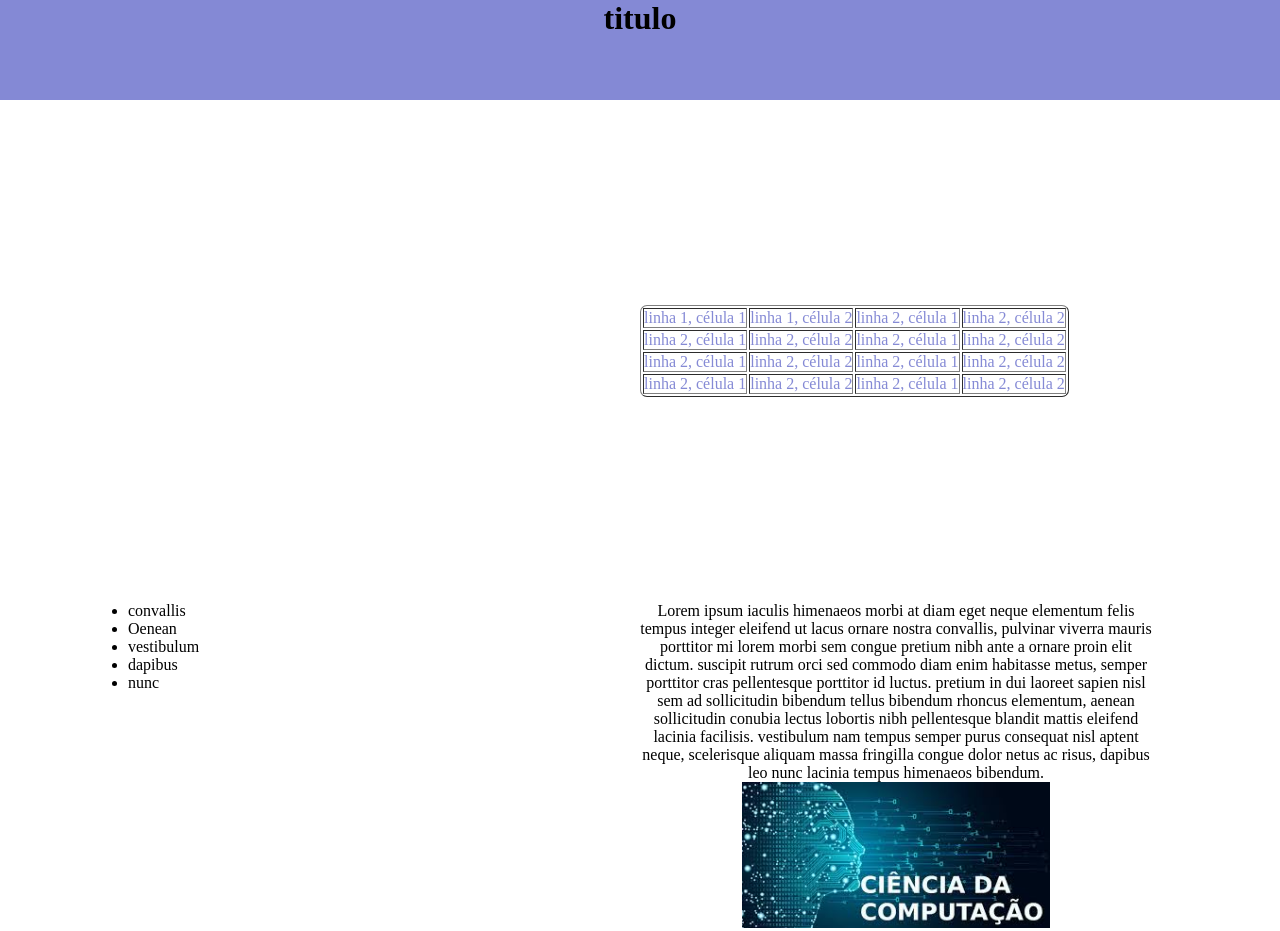
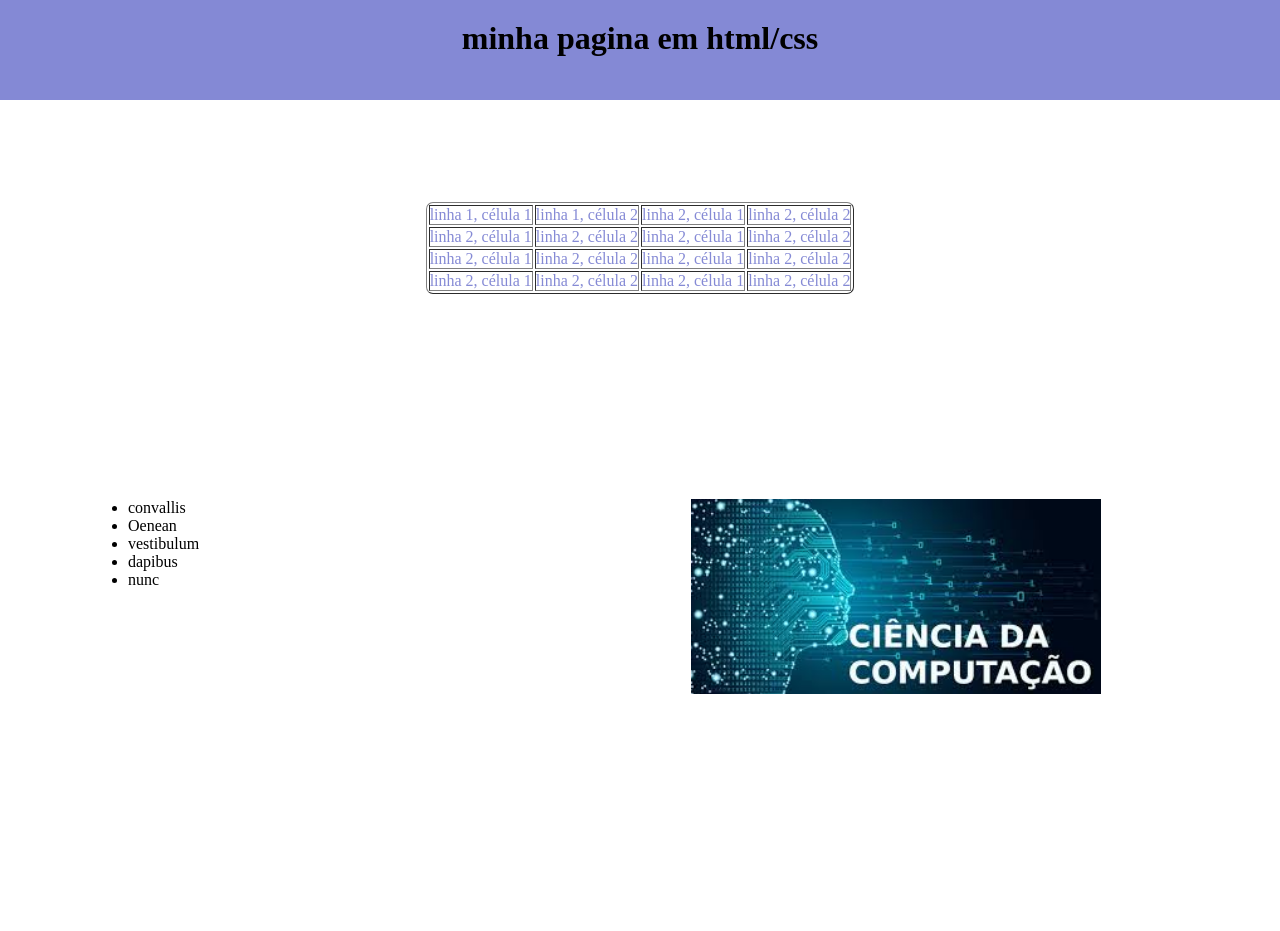
Before and after one commit to michel110299/Aula-ProgramacaoWEB, a plain HTML site: page index.html in a window 1280 px wide. Shown: the top 931 px of the page. Drawn offline with Linux system fonts and the light colour scheme.

Commit message:
exercicio finalizado

```diff
--- a/estilo.css
+++ b/estilo.css
@@ -14,7 +14,7 @@
 }
 img{
 
-    width: 60%;
+    width: 80%;
 
 }
 
@@ -23,7 +23,13 @@ img{
     height:100px;
     text-align: center;
     background-color: rgba(13, 23, 172, 0.507);
- }
+}
+
+#header h1{
+
+    padding-top: 20px;
+}
+
 
 #left{
     width:50%;
@@ -55,9 +61,9 @@ img{
 table{
     border-radius: 7px;
     color: rgba(13, 23, 172, 0.507);
-    margin-left: 50%;
-    margin-top: 20%;
-
+    margin-left: auto;
+    margin-right: auto;
+    margin-top: 10%;
 
 
 }
--- a/index.html
+++ b/index.html
@@ -10,13 +10,12 @@
 
 <div id="header">
 
-	<H1>titulo</H1>
+	<h1>minha pagina em html/css</h1>
+
 
 </div>
 
 <div id="corpo">
-
-
 	<table border="1">
 		<tr>
 		<td>linha 1, célula 1</td>
@@ -58,13 +57,7 @@
 	</div>
 	<div id="right">
 
-		<p>Lorem ipsum iaculis himenaeos morbi at diam eget neque elementum felis tempus integer eleifend ut
-			lacus ornare nostra convallis, pulvinar viverra mauris porttitor mi lorem morbi sem congue pretium nibh
-			ante a ornare proin elit dictum. suscipit rutrum orci sed commodo diam enim habitasse metus, semper porttitor
-			cras pellentesque porttitor id luctus. pretium in dui laoreet sapien nisl sem ad sollicitudin bibendum tellus
-			bibendum rhoncus elementum, aenean sollicitudin conubia lectus lobortis nibh pellentesque blandit mattis eleifend
-			lacinia facilisis. vestibulum nam tempus semper purus consequat nisl aptent neque, scelerisque aliquam massa
-			fringilla congue dolor netus ac risus, dapibus leo nunc lacinia tempus himenaeos bibendum.</p>
+
 			<img src="Imagens/imagem1.jpeg">
 		</div>
 </div>
```
